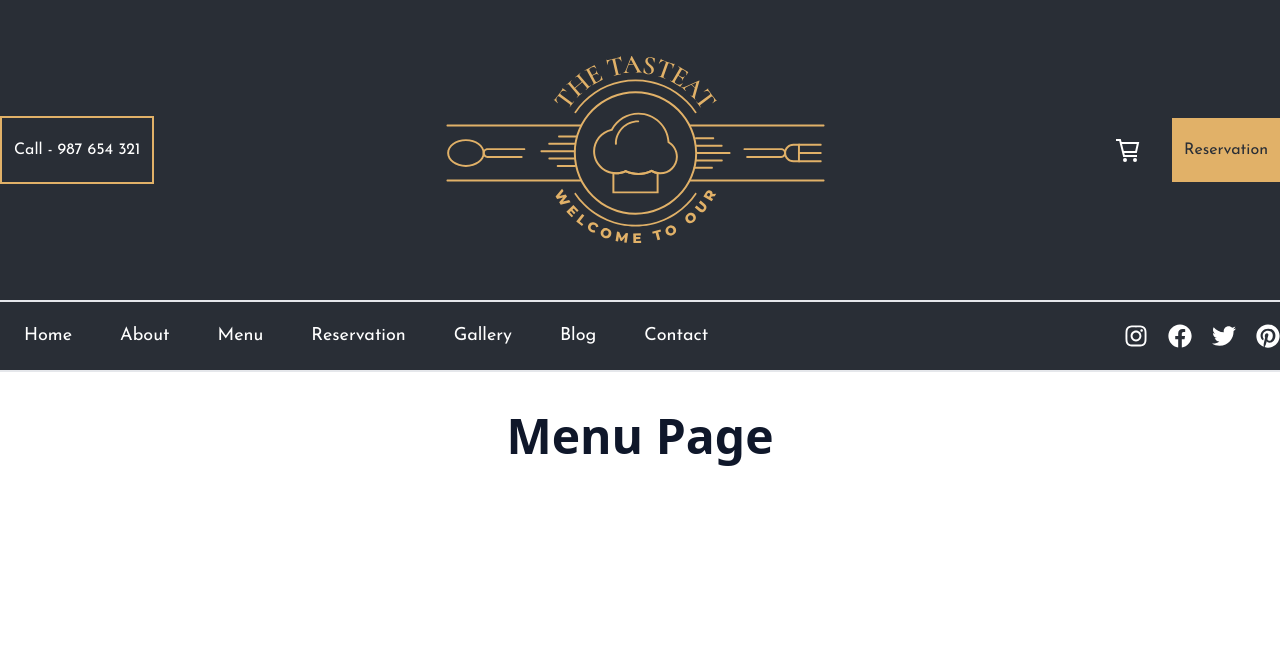
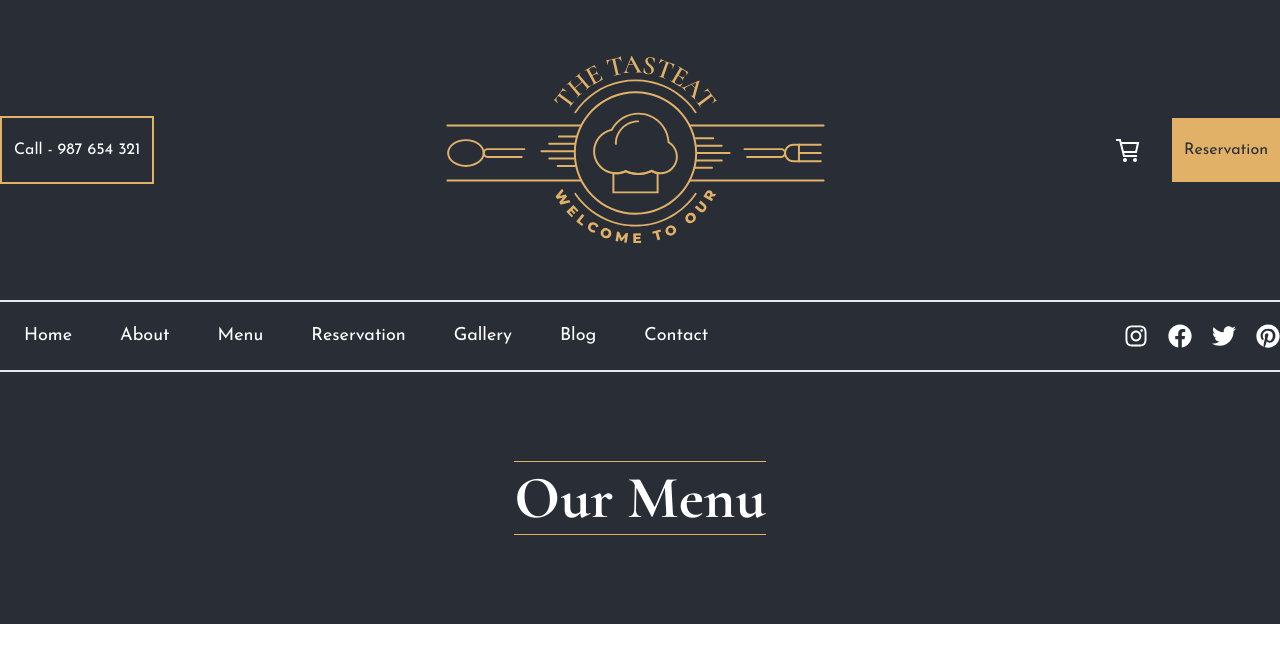
Before and after one commit to devmanirul/restaurant-react, a React (Vite) app: page /menu in a window 1280 px wide. Shown: the top 662 px of the page. Built offline with nearby package versions, Linux system fonts and the light colour scheme.

Commit message:
title add

```diff
--- a/src/components/PageTitle/index.jsx
+++ b/src/components/PageTitle/index.jsx
@@ -1,10 +1,10 @@
 import React from "react";
 
-const PageTitle = ({title}) => {
+const PageTitle = ({ title }) => {
   return (
     <div className="bg-black py-24 text-center">
       <div className="container mx-auto">
-        <h1 className="font-Cormorant font-bold text-6xl text-white">
+        <h1 className="font-Cormorant font-bold text-6xl text-white border-y border-cream inline">
           {title}
         </h1>
       </div>
--- a/src/pages/Blog/index.jsx
+++ b/src/pages/Blog/index.jsx
@@ -1,13 +1,12 @@
 import React from "react";
 import Header from "../../components/Header";
+import PageTitle from "../../components/PageTitle";
 
 const Blog = () => {
   return (
     <div>
       <Header />
-      <h1 className="text-5xl font-extrabold text-slate-900 py-10 text-center">
-        Blog Page
-      </h1>
+      <PageTitle title={"Blog Page"}/>
     </div>
   );
 };
--- a/src/pages/Contact/index.jsx
+++ b/src/pages/Contact/index.jsx
@@ -1,13 +1,12 @@
 import React from "react";
 import Header from "../../components/Header";
+import PageTitle from "../../components/PageTitle";
 
 const Contact = () => {
   return (
     <div>
       <Header />
-      <h1 className="text-5xl font-extrabold text-slate-900 py-10 text-center">
-        Contact Page
-      </h1>
+      <PageTitle title={"Contact Us"}/>
     </div>
   );
 };
--- a/src/pages/Gallery/index.jsx
+++ b/src/pages/Gallery/index.jsx
@@ -1,13 +1,12 @@
 import React from "react";
 import Header from "../../components/Header";
+import PageTitle from "../../components/PageTitle";
 
 const Gallery = () => {
   return (
     <div>
       <Header />
-      <h1 className="text-5xl font-extrabold text-slate-900 py-10 text-center">
-        Gallery Page
-      </h1>
+      <PageTitle title={"Gallery Single"} />
     </div>
   );
 };
--- a/src/pages/OurMenu/index.jsx
+++ b/src/pages/OurMenu/index.jsx
@@ -1,13 +1,12 @@
 import React from "react";
 import Header from "../../components/Header";
+import PageTitle from "../../components/PageTitle";
 
 const OurMenu = () => {
   return (
     <div className="">
       <Header />
-      <h1 className="text-5xl font-extrabold text-slate-900 py-10 text-center">
-        Menu Page
-      </h1>
+      <PageTitle title={"Our Menu"} />
     </div>
   );
 };
--- a/src/pages/Reservation/index.jsx
+++ b/src/pages/Reservation/index.jsx
@@ -1,13 +1,12 @@
 import React from "react";
 import Header from "../../components/Header";
+import PageTitle from "../../components/PageTitle";
 
 const Reservation = () => {
   return (
     <div>
       <Header />
-      <h1 className="text-5xl font-extrabold text-slate-900 py-10 text-center">
-        Reservation Page
-      </h1>
+      <PageTitle title={"Booking Page"}/>
     </div>
   );
 };
```
